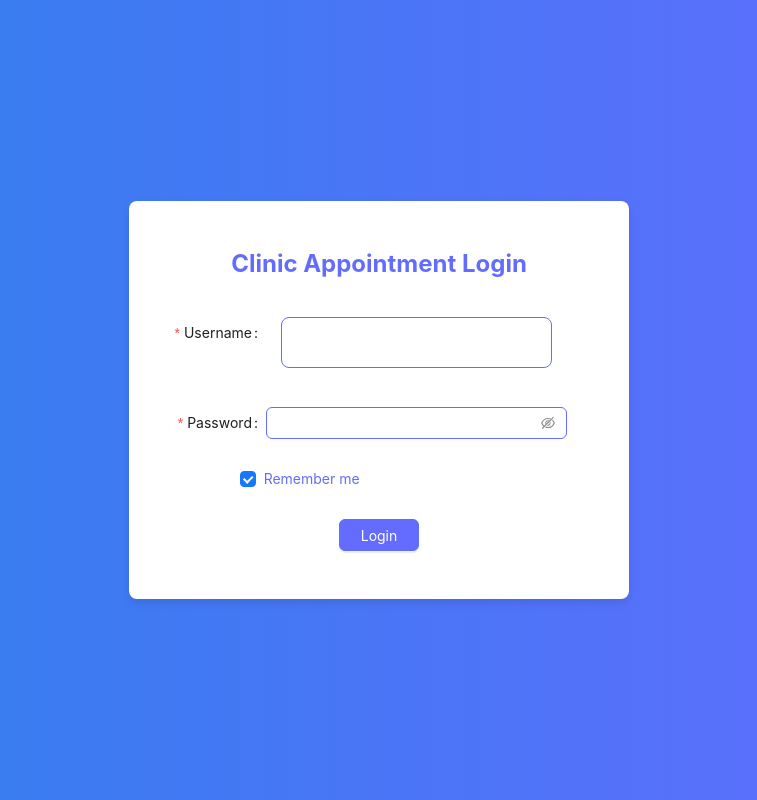
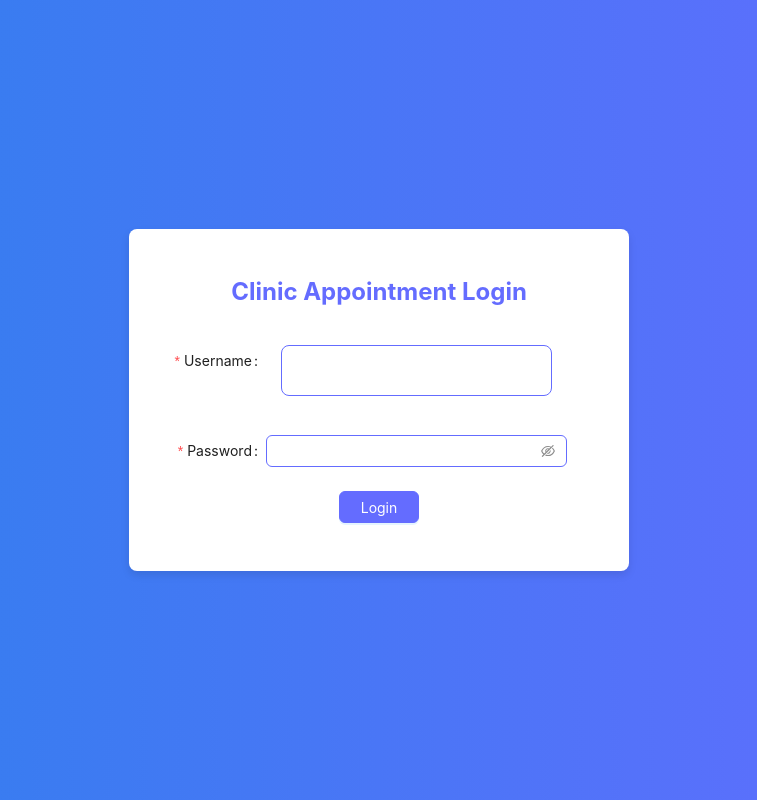
Before and after one commit to Moamen-Yazouri/clinic-appointment-system, a React (Vite) app: page / in a window 1280 px wide. Shown: the whole page, without its empty margins (261-1018 px from the left). Built offline with nearby package versions, Linux system fonts and the light colour scheme.

Commit message:
Fixing logged flashing bug.

```diff
--- a/src/Screens/Login/Login.tsx
+++ b/src/Screens/Login/Login.tsx
@@ -1,10 +1,10 @@
 import './Login.css'
 import { useContext } from 'react';
-import { Button, Checkbox, Form, Input, message } from 'antd';
+import { Button, Form, Input, message } from 'antd';
 import { AuthContext } from '../../Providers/AuthContext';
 import { ILoginData } from '../../types/types';
+import Logged from '../../components/Logged/Logged';
 import { useNavigate } from 'react-router-dom';
-import Logged from '../../components/Logged/Logged';
 interface FieldType {
   username?: string;
   password?: string;
@@ -12,8 +12,8 @@ interface FieldType {
 }
 const Login = () => {
   const users: ILoginData[] = JSON.parse(localStorage.getItem("login-data") || "[]");
+  const { login, user} = useContext(AuthContext);
   const navigate = useNavigate();
-  const { login, user} = useContext(AuthContext);
   const onFinish = (values: FieldType) => {
     const userName = values.username!;
     const password = values.password!;
@@ -21,20 +21,18 @@ const Login = () => {
             user.userName === userName ? user && user.password === password : null
           );
           if(user) {
-            login(user);
-            const role = user.role;
-            if (role.toString().toLowerCase() === "doctor") {
-              navigate("/manage");
-            } else {
-              navigate("/create");
-            }
+            const role = user.role.toString().toLowerCase();
+            navigate(role === "doctor" ? "/manage" : "/create");
+              setTimeout(() => {
+                login(user);
+              }, 0)
           }
           else {
+            message.destroy();
             message.error('Invalid username or password');
           }
   };
 
-  {
     if(!user) {
       return (
         <div className='login-wrapper'>
@@ -67,10 +65,6 @@ const Login = () => {
             <Input.Password style={{ borderColor: '#646cff' }} />
           </Form.Item>
 
-          <Form.Item<FieldType> name="remember" valuePropName="checked">
-            <Checkbox style={{ color: '#646cff' }}>Remember me</Checkbox>
-          </Form.Item>
-
           <Form.Item style={{display: "flex",justifyContent: "center", width: '100%'}}>
             <Button
             className='login'
@@ -85,12 +79,9 @@ const Login = () => {
       );
     }
     else {
-      return (
-        <Logged/>
-      )
-    }
+    return(
+      <Logged />
+    )
   }
-
-};
-
+}
 export default Login;
```
Also changed, not shown: src/utils/validation.ts (deleted, +0 -23 lines).
